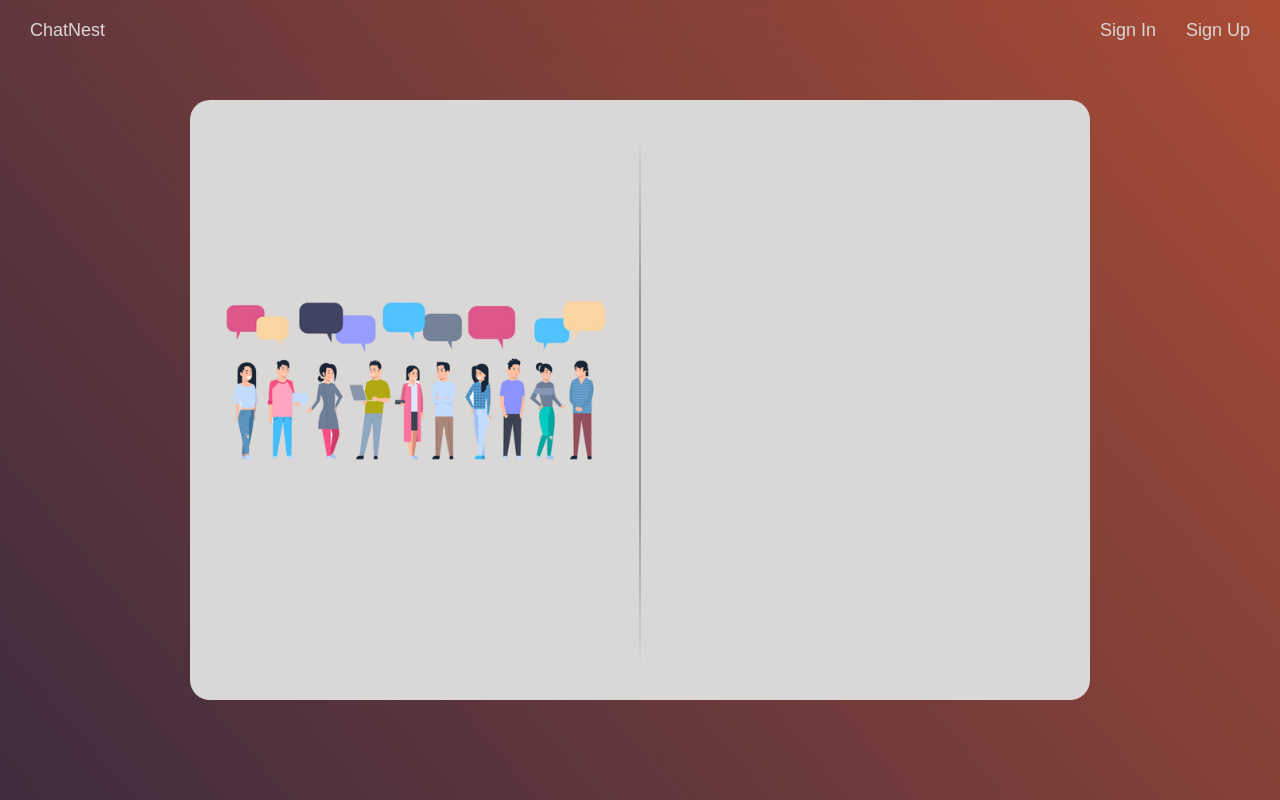
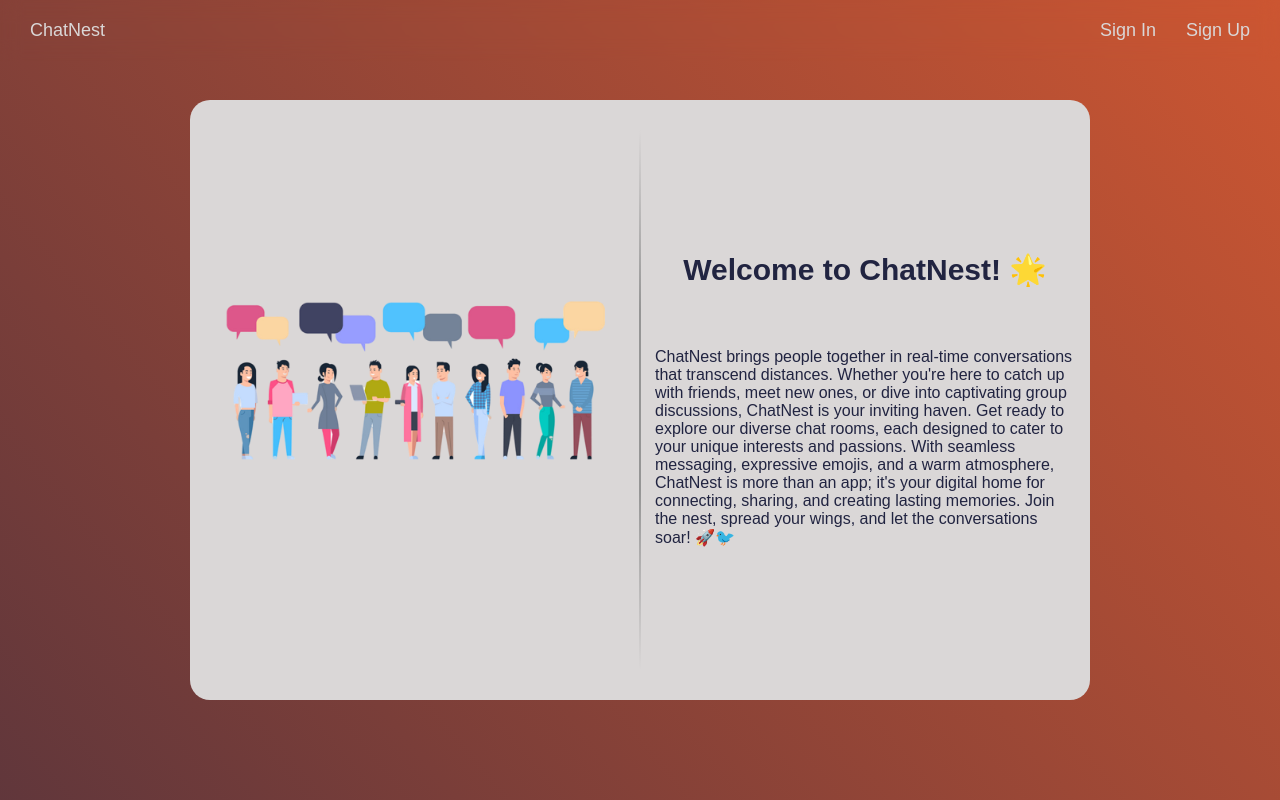
Before and after one commit to MuhammadAhmedKhalid/ChatNestMERN, a React (Create React App) app in the folder frontend/: page / in a window 1280 px wide. Built offline with nearby package versions, Linux system fonts and the light colour scheme.

Commit message:
Welcome text added.

```diff
--- a/frontend/src/Components/LandingScreen/CenterBox.tsx
+++ b/frontend/src/Components/LandingScreen/CenterBox.tsx
@@ -3,6 +3,20 @@ import '../../Styling/LandingScreen.css'
 function CenterBox() {
   return (
     <div className="center-rectangle">
+      <div className="right-side">
+        <p className="h-content">Welcome to ChatNest! 🌟</p>
+        <p className='p-content'>
+          ChatNest brings people together in real-time conversations that
+          transcend distances. Whether you're here to catch up with friends,
+          meet new ones, or dive into captivating group discussions, ChatNest
+          is your inviting haven. Get ready to explore our diverse chat rooms,
+          each designed to cater to your unique interests and passions.
+          With seamless messaging, expressive emojis, and a warm atmosphere,
+          ChatNest is more than an app; it's your digital home for connecting,
+          sharing, and creating lasting memories. Join the nest, spread your
+          wings, and let the conversations soar! 🚀🐦
+        </p>
+      </div>
     </div>
   )
 }
--- a/frontend/src/Styling/LandingScreen.css
+++ b/frontend/src/Styling/LandingScreen.css
@@ -31,3 +31,26 @@
   background-image: url('../Assets/bg_img.png');
   background-size: cover;
 }
+
+.right-side {
+  position: absolute;
+  right: 0;
+  width: 50%;
+  height: 100%;
+  display: flex;
+  flex-direction: column;
+  justify-content: center;
+  align-items: center;
+}
+
+.h-content {
+  font-size: 30px;
+  color: #212441;
+  font-weight: bold;
+}
+
+.p-content {
+  color: #212441;
+  font-weight: lighter;
+  padding: 15px;
+}
```
